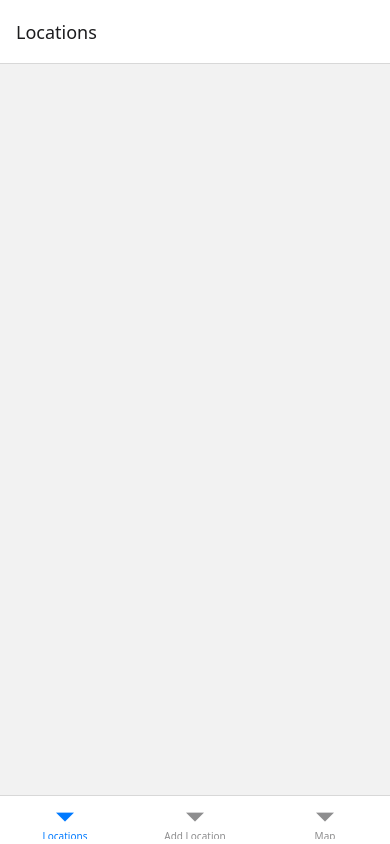
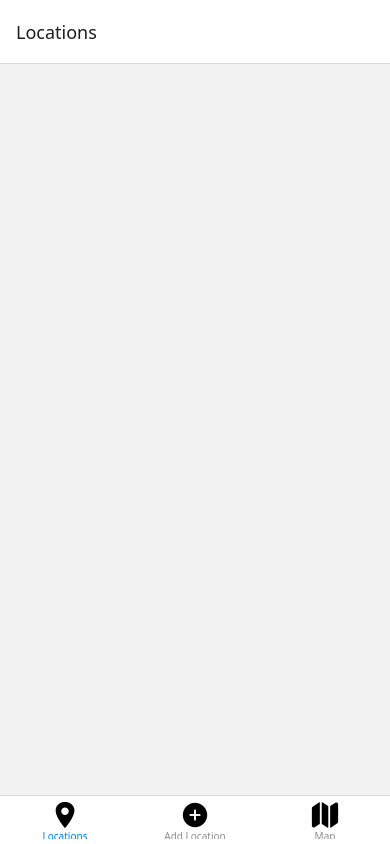
Before and after one commit to eriklep/MobileProgramming, a React Native app in the folder Assignment/: screen / in a window 390 px wide. Built offline with nearby package versions, Linux system fonts and the light colour scheme.

Commit message:
Added icons

```diff
--- a/Assignment/App.js
+++ b/Assignment/App.js
@@ -3,6 +3,7 @@ import { StyleSheet, Text, View } from 'react-native';
 import { createBottomTabNavigator } from "@react-navigation/bottom-tabs";
 import { NavigationContainer } from '@react-navigation/native';
 import { SafeAreaView } from 'react-native-safe-area-context';
+import Ionicons from 'react-native-vector-icons/Ionicons';
 
 const Tab = createBottomTabNavigator();
 
@@ -10,13 +11,14 @@ export default function App() {
   return (
     <NavigationContainer>
       <Tab.Navigator>
-        <Tab.Screen name='Locations' component={Location} />
-        <Tab.Screen name='Add Location' component={AddLocation} />
-        <Tab.Screen name='Map' component={Map} />
+        <Tab.Screen name='Locations' component={Location} options={{ tabBarIcon: () => <Ionicons name="location-sharp" size={30} color="black" />}}/>
+        <Tab.Screen name='Add Location' component={AddLocation} options={{ tabBarIcon: () => <Ionicons name="add-circle" size={30} color="black" />}}/>
+        <Tab.Screen name='Map' component={Map} options={{ tabBarIcon: () => <Ionicons name="map" size={30} color="black" />}}/>
       </Tab.Navigator>
     </NavigationContainer>
   );
 }
+
 
 function Location() {
   return (
```
